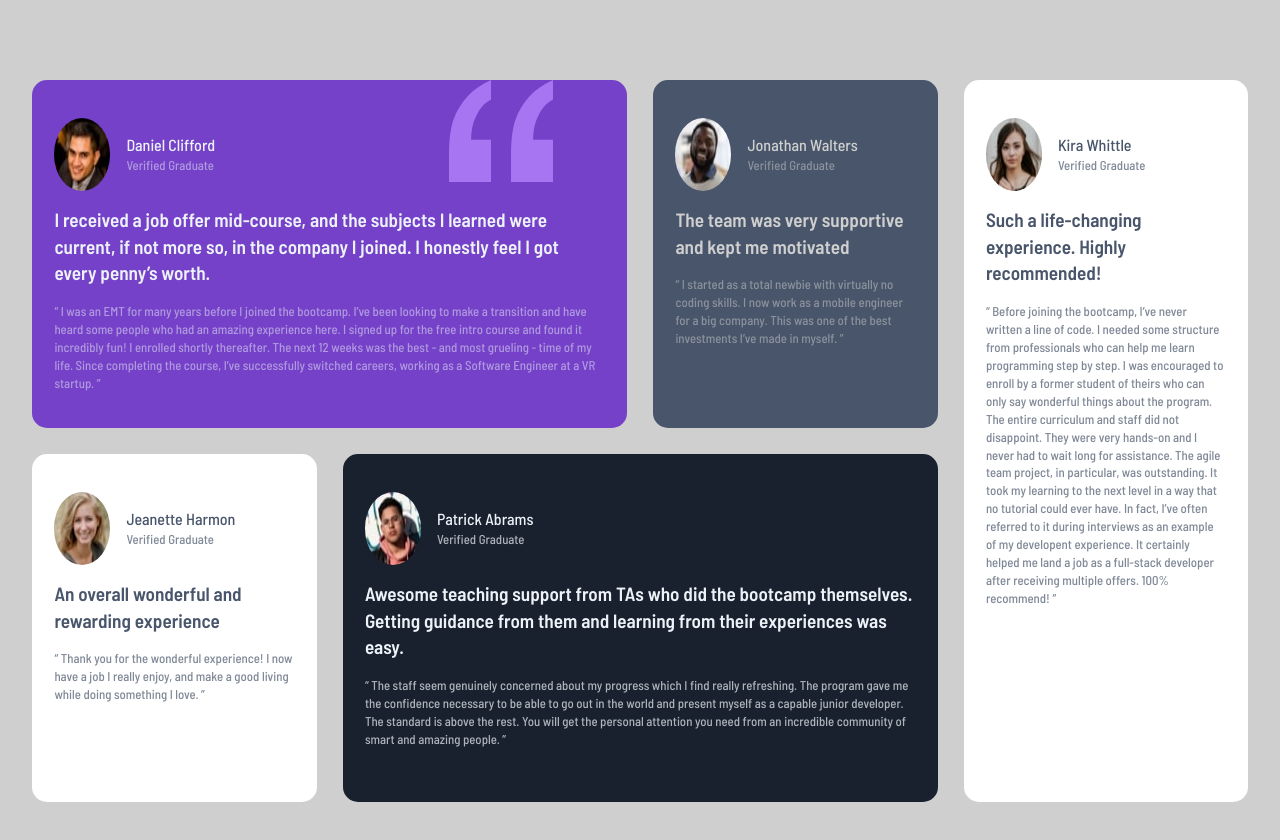
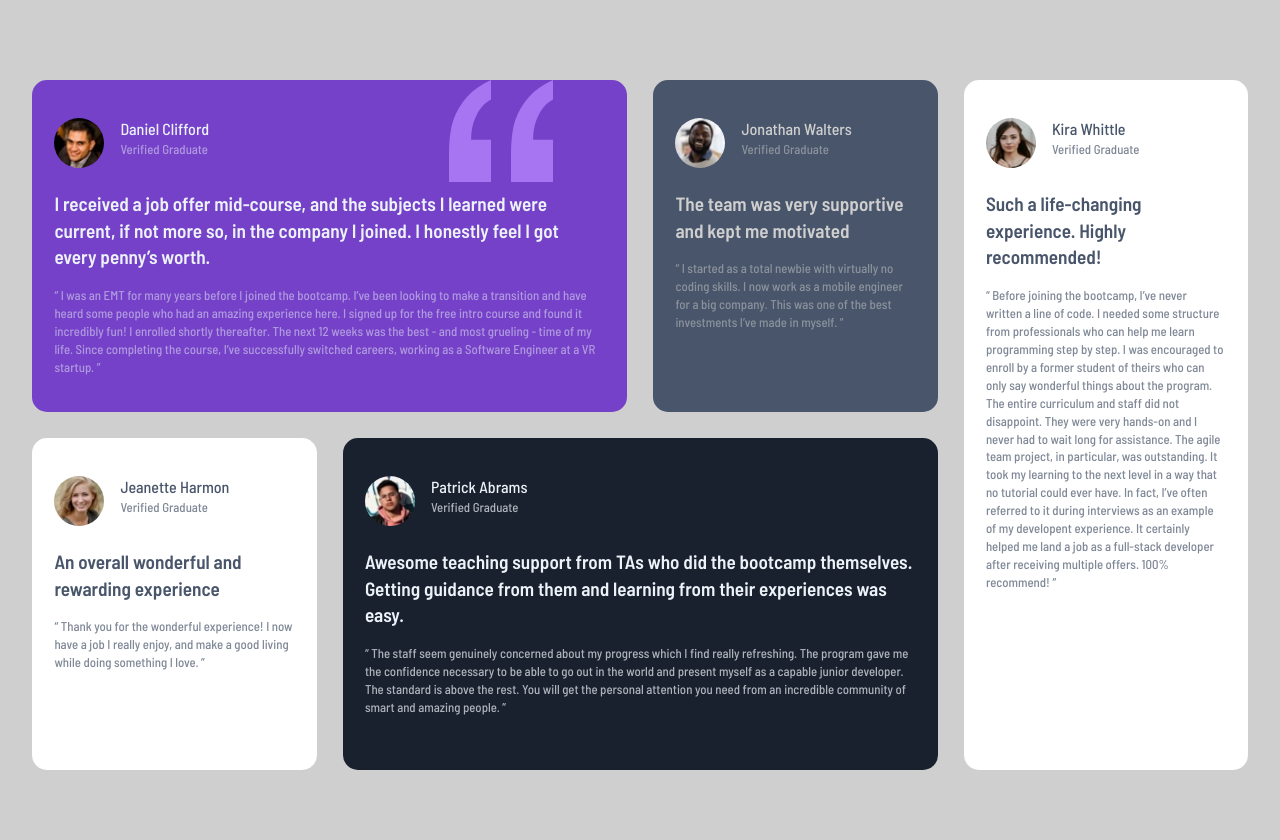
Before and after one commit to b-l-u-e/testimonals-grid-section, a plain HTML site: page index.html in a window 1280 px wide. Drawn offline with Linux system fonts and the light colour scheme.

Commit message:
updating profile

```diff
--- a/style.css
+++ b/style.css
@@ -43,13 +43,15 @@ main {
 
 .border-section .profile img {
   border-radius: 50%;
+  width: 50px;
+  height: 50px;
 }
 
-.border-section .profile div .name {
-  padding: 1rem 1rem 0 1rem;
+.border-section .profile .name {
+  padding: 0 1rem 0 1rem;
 }
 
-.border-section .profile div .status {
+.border-section .profile .status {
   padding: 0 1rem 1rem 1rem;
 }
 
```
